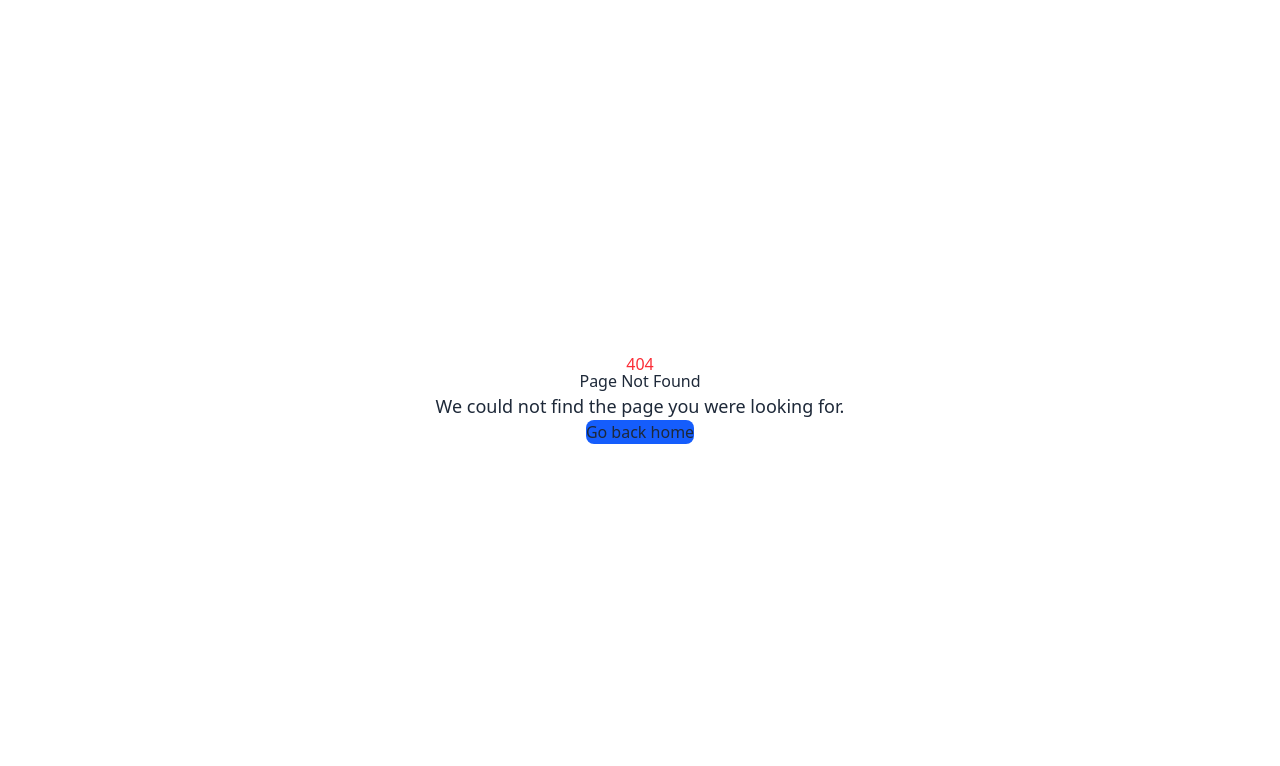
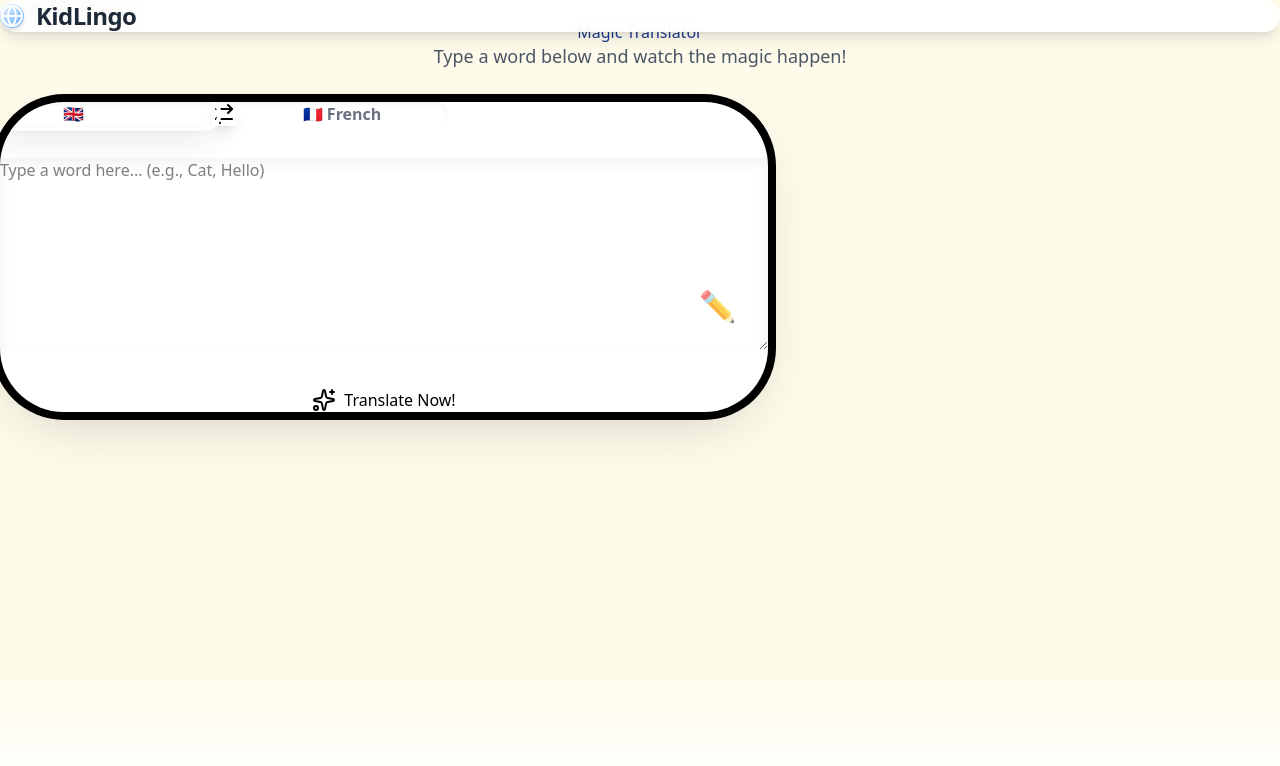
Before and after one commit to codehass/talait-translate-service-frontend, a Next.js app: page /pred in a window 1280 px wide. Before the commit this address had no page. Shown: the top 766 px of the page. Built offline with nearby package versions, Linux system fonts and the light colour scheme.

Commit message:
add pred page

```diff
--- a/src/app/page.tsx
+++ b/src/app/page.tsx
@@ -1,10 +1,9 @@
 "use client";
 
 import React, { useState } from "react";
-
-import { TranslationPage } from "../components/TranslationPage";
 import { Footer } from "../components/Footer";
 import { LandingPage } from "../components/LandingPage";
+import TranslationPage from "./pred/page";
 
 export type PageView = "landing" | "translator";
 
--- /dev/null
+++ b/src/app/pred/page.tsx
@@ -0,0 +1,42 @@
+"use client";
+
+import { ArrowLeft } from "lucide-react";
+import { Navbar } from "@/src/components/Navbar";
+import { TranslatorCard } from "@/src/components/TranslatorCard";
+
+interface TranslationPageProps {
+	onBack: () => void;
+}
+
+export default function TranslationPage({ onBack }: TranslationPageProps) {
+	return (
+		<div className="min-h-screen bg-kid-blue/5">
+			<Navbar onStart={() => {}} hideCta />
+
+			<main className="container mx-auto px-4 pt-28 pb-20">
+				<button className="group flex items-center gap-2 text-gray-500 font-bold mb-8 hover:text-kid-blue transition-colors pl-4">
+					<div className="bg-white p-2 rounded-full shadow-sm group-hover:scale-110 transition-transform">
+						<ArrowLeft size={20} />
+					</div>
+					Back to Home
+				</button>
+
+				<div className="grid lg:grid-cols-1 gap-8 justify-center">
+					<div className="text-center mb-6">
+						<h1 className="text-4xl font-display font-bold text-blue-900 mb-2">
+							Magic Translator
+						</h1>
+						<p className="text-gray-600 text-lg">
+							Type a word below and watch the magic happen!
+						</p>
+					</div>
+
+					<TranslatorCard />
+				</div>
+
+				{/* Decor */}
+				<div className="fixed bottom-0 left-0 w-full h-32 bg-gradient-to-t from-white to-transparent -z-10 pointer-events-none" />
+			</main>
+		</div>
+	);
+}
--- a/src/components/LandingPage.tsx
+++ b/src/components/LandingPage.tsx
@@ -47,7 +47,7 @@
 
 						<p className="text-2xl text-gray-600 max-w-lg mx-auto lg:mx-0 leading-relaxed font-medium">
 							The magical tool that helps you talk to new friends in French and
-							English. It's fast, fun, and easy!
+							English. It&apos;s fast, fun, and easy!
 						</p>
 
 						<div className="pt-4 flex flex-col sm:flex-row items-center justify-center lg:justify-start gap-4">
--- a/src/components/TranslationPage.tsx
+++ b/src/components/TranslationPage.tsx
@@ -1,45 +1,45 @@
-import React from "react";
-import { TranslatorCard } from "./TranslatorCard";
-import { Navbar } from "./Navbar";
-import { ArrowLeft } from "lucide-react";
+// import React from "react";
+// import { TranslatorCard } from "./TranslatorCard";
+// import { Navbar } from "./Navbar";
+// import { ArrowLeft } from "lucide-react";
 
-interface TranslationPageProps {
-	onBack: () => void;
-}
+// interface TranslationPageProps {
+// 	onBack: () => void;
+// }
 
-export const TranslationPage: React.FC<TranslationPageProps> = ({ onBack }) => {
-	return (
-		<div className="min-h-screen bg-kid-blue/5">
-			<Navbar onStart={() => {}} hideCta />
+// export const TranslationPage: React.FC<TranslationPageProps> = ({ onBack }) => {
+// 	return (
+// 		<div className="min-h-screen bg-kid-blue/5">
+// 			<Navbar onStart={() => {}} hideCta />
 
-			<main className="container mx-auto px-4 pt-28 pb-20">
-				{/* Back Link */}
-				<button
-					onClick={onBack}
-					className="group flex items-center gap-2 text-gray-500 font-bold mb-8 hover:text-kid-blue transition-colors pl-4"
-				>
-					<div className="bg-white p-2 rounded-full shadow-sm group-hover:scale-110 transition-transform">
-						<ArrowLeft size={20} />
-					</div>
-					Back to Home
-				</button>
+// 			<main className="container mx-auto px-4 pt-28 pb-20">
+// 				{/* Back Link */}
+// 				<button
+// 					onClick={onBack}
+// 					className="group flex items-center gap-2 text-gray-500 font-bold mb-8 hover:text-kid-blue transition-colors pl-4"
+// 				>
+// 					<div className="bg-white p-2 rounded-full shadow-sm group-hover:scale-110 transition-transform">
+// 						<ArrowLeft size={20} />
+// 					</div>
+// 					Back to Home
+// 				</button>
 
-				<div className="grid lg:grid-cols-1 gap-8 justify-center">
-					<div className="text-center mb-6">
-						<h1 className="text-4xl font-display font-bold text-blue-900 mb-2">
-							Magic Translator
-						</h1>
-						<p className="text-gray-600 text-lg">
-							Type a word below and watch the magic happen!
-						</p>
-					</div>
+// 				<div className="grid lg:grid-cols-1 gap-8 justify-center">
+// 					<div className="text-center mb-6">
+// 						<h1 className="text-4xl font-display font-bold text-blue-900 mb-2">
+// 							Magic Translator
+// 						</h1>
+// 						<p className="text-gray-600 text-lg">
+// 							Type a word below and watch the magic happen!
+// 						</p>
+// 					</div>
 
-					<TranslatorCard />
-				</div>
+// 					<TranslatorCard />
+// 				</div>
 
-				{/* Decor */}
-				<div className="fixed bottom-0 left-0 w-full h-32 bg-gradient-to-t from-white to-transparent -z-10 pointer-events-none" />
-			</main>
-		</div>
-	);
-};
+// 				{/* Decor */}
+// 				<div className="fixed bottom-0 left-0 w-full h-32 bg-gradient-to-t from-white to-transparent -z-10 pointer-events-none" />
+// 			</main>
+// 		</div>
+// 	);
+// };
```
